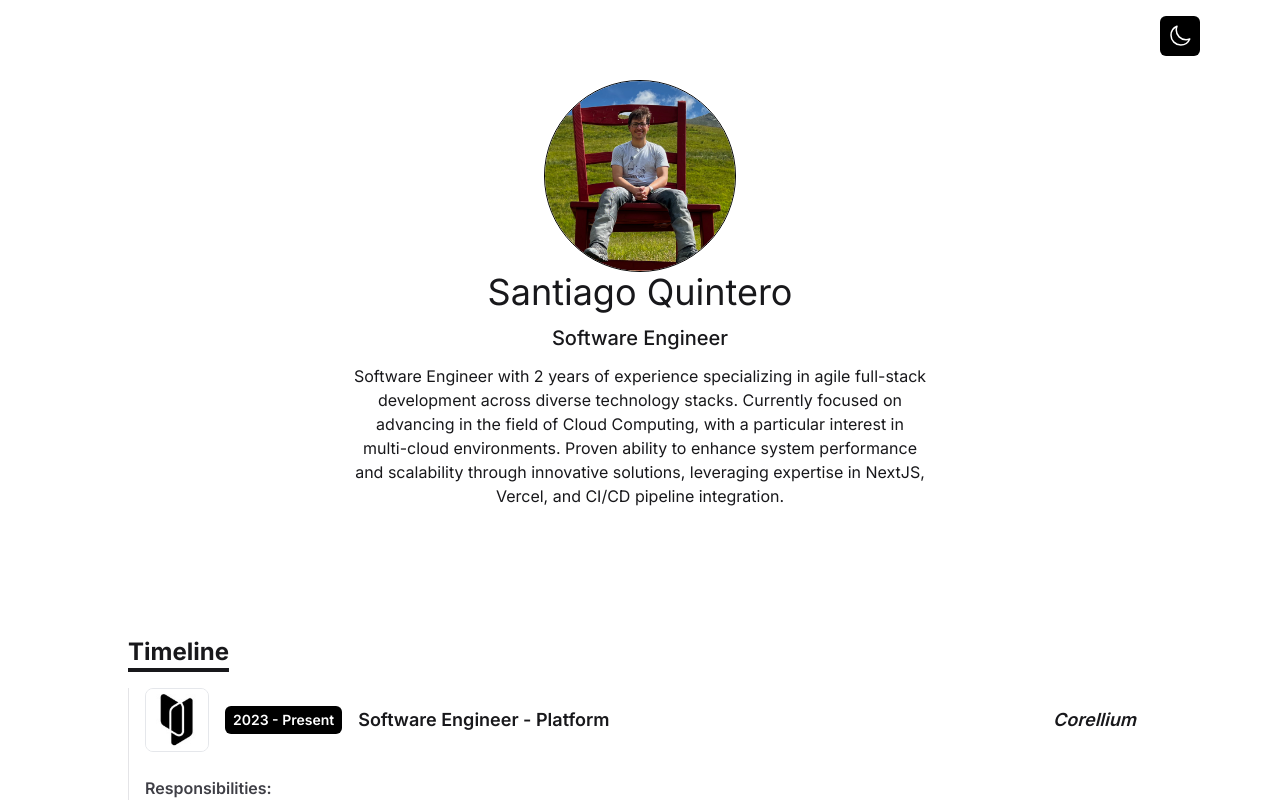
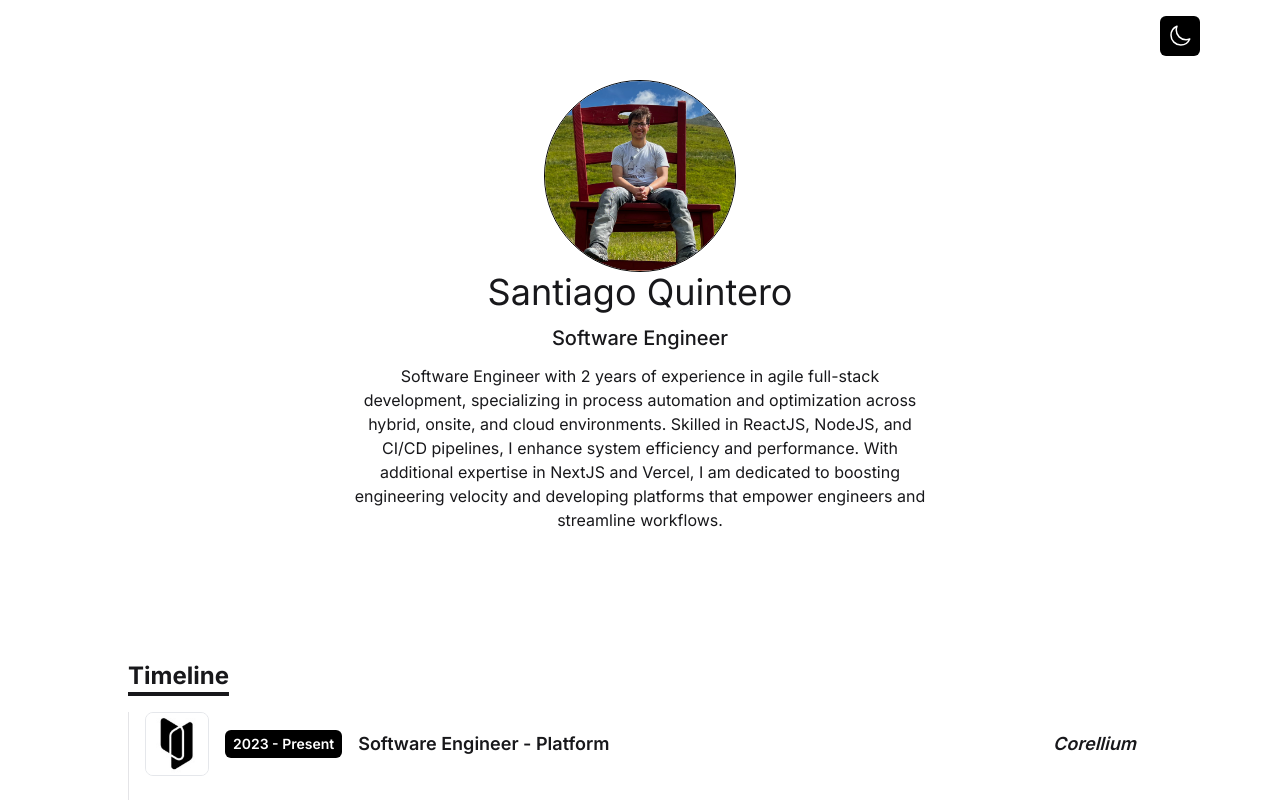
Before and after one commit to QuinteroSantiago/santiago-quintero-quiroga-portfolio, a React (Vite) app: page / in a window 1280 px wide. Shown: the top 800 px of the page. Built offline with nearby package versions, Linux system fonts and the light colour scheme; a web font is replaced by a local one.

Commit message:
Change Intro description

```diff
--- a/src/components/Intro.jsx
+++ b/src/components/Intro.jsx
@@ -18,7 +18,7 @@ function Intro() {
          <h1 className="text-4xl dark:text-white mb-1 md:mb-3">Santiago Quintero</h1>
          <p className="text-base md:text-xl mb-3 font-medium">Software Engineer</p>
          <p className="text-md max-w-xl mb-6">
-            Software Engineer with {roundedYears} years of experience specializing in agile full-stack development across diverse technology stacks. Currently focused on advancing in the field of Cloud Computing, with a particular interest in multi-cloud environments. Proven ability to enhance system performance and scalability through innovative solutions, leveraging expertise in NextJS, Vercel, and CI/CD pipeline integration.
+            Software Engineer with {roundedYears} years of experience in agile full-stack development, specializing in process automation and optimization across hybrid, onsite, and cloud environments. Skilled in ReactJS, NodeJS, and CI/CD pipelines, I enhance system efficiency and performance. With additional expertise in NextJS and Vercel, I am dedicated to boosting engineering velocity and developing platforms that empower engineers and streamline workflows.
          </p>
       </div>
    )
```
